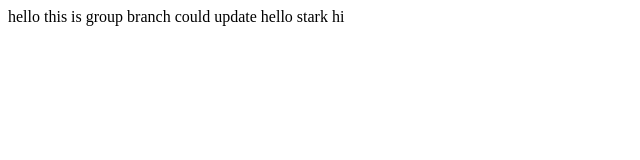
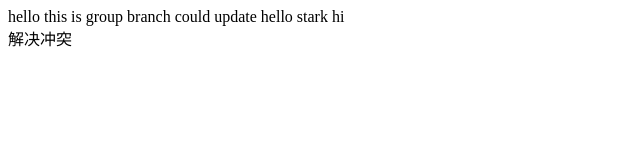
Before and after one commit to chatcto/gulp_guide, a plain HTML site: page index.html in a window 1280 px wide. Shown: the full height of the page, 0-640 px from the left. Drawn offline with Linux system fonts and the light colour scheme.

Commit message:
new ingdex

```diff
--- a/index.html
+++ b/index.html
@@ -15,5 +15,6 @@
     		hello stark
     		hi
     	</div>
+        <div>解决冲突</div>
     </body>
 </html>
```
